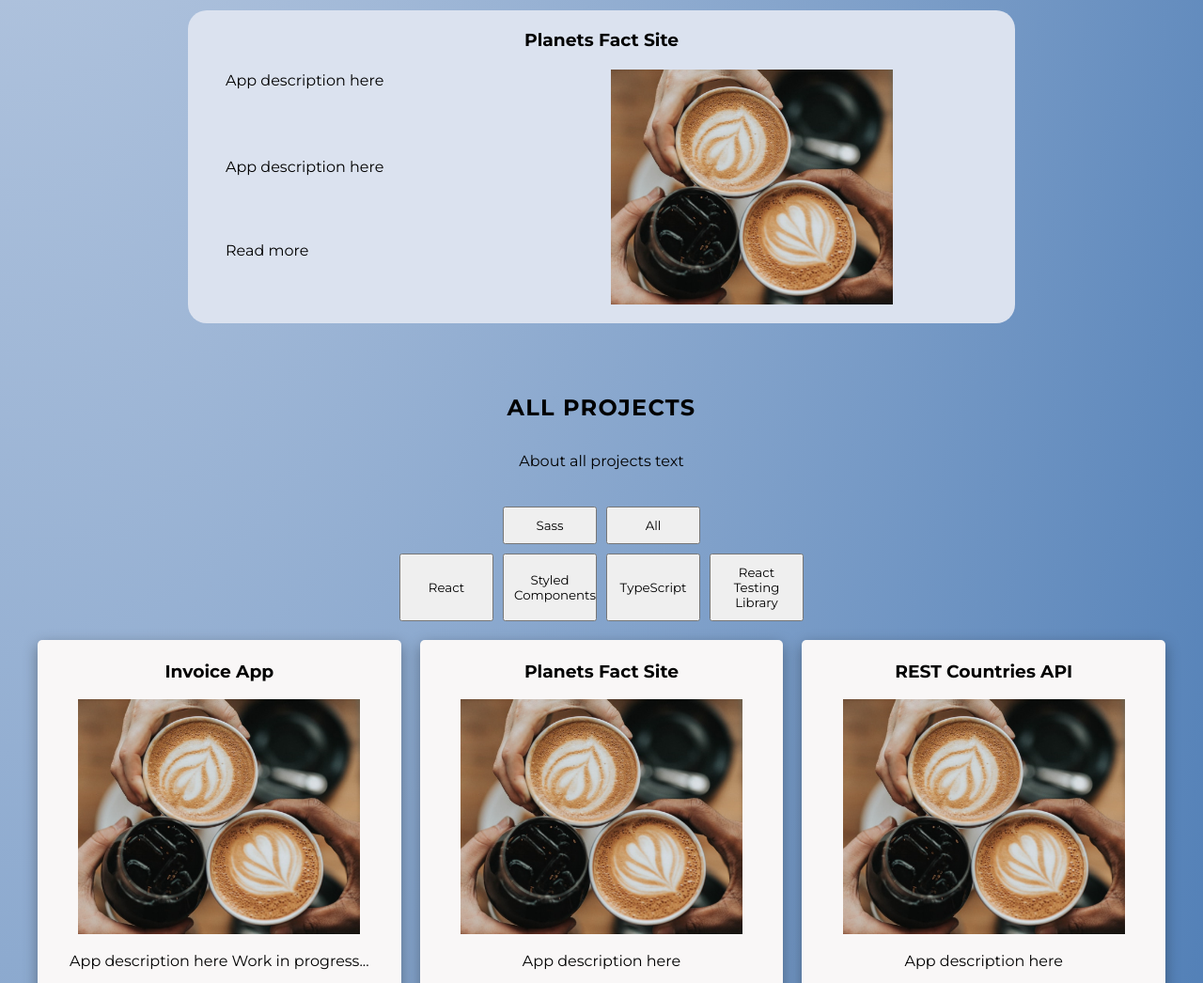
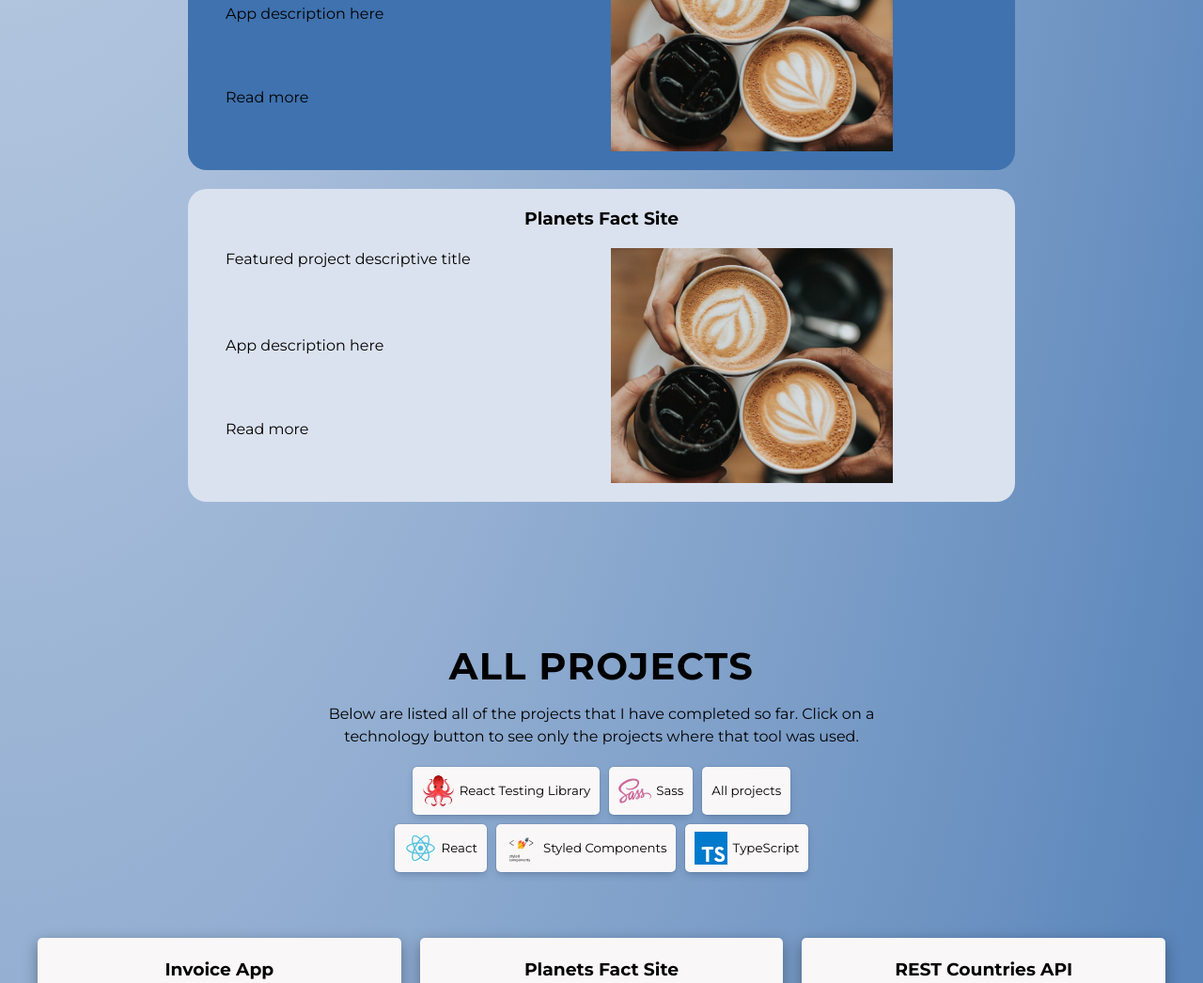
Before and after one commit to kpav33/portfolio, a Gatsby site: page / in a window 1280 px wide. Shown: the part 1477-2523 px from the top of the page at 94% size. Built offline with nearby package versions, Linux system fonts and the light colour scheme; Gatsby itself is replaced by a stand-in of ours.

Commit message:
Filter images, fix fixed header on page reload

```diff
--- a/package.json
+++ b/package.json
@@ -18,6 +18,7 @@
     "gatsby-image": "^3.11.0",
     "gatsby-plugin-anchor-links": "^1.2.1",
     "gatsby-plugin-image": "^1.14.0",
+    "gatsby-plugin-react-svg": "^3.0.1",
     "gatsby-plugin-sharp": "^3.14.0",
     "gatsby-source-filesystem": "^3.14.0",
     "gatsby-transformer-remark": "^4.11.0",
--- a/src/components/AllProjects.js
+++ b/src/components/AllProjects.js
@@ -9,6 +9,12 @@ import {
   projectLinks,
   technologyCards,
 } from "../styles/all-projects.module.css"
+
+import ReactLogo from "../images/logos/react-logo.svg"
+import StyledLogo from "../images/logos/styled-components-logo.svg"
+import SassLogo from "../images/logos/sass-logo.svg"
+import TypeScriptLogo from "../images/logos/typescript-logo.svg"
+import ReactTestingLogo from "../images/logos/react-testing-library-logo.png"
 
 export default function AllProjects() {
   const data = useStaticQuery(graphql`
@@ -49,18 +55,33 @@ export default function AllProjects() {
   return (
     <section className={allProjects} id="allProjects">
       <h2>All Projects</h2>
-      <p>About all projects text</p>
+      <p>
+        Below are listed all of the projects that I have completed so far. Click
+        on a technology button to see only the projects where that tool was
+        used.
+      </p>
       <div className={technologyFilter}>
-        <button onClick={() => setFilter("React")}>React</button>
+        <button onClick={() => setFilter("React")}>
+          <img width="35px" height="35px" src={ReactLogo} alt={"Test"} />
+          <span>React</span>
+        </button>
         <button onClick={() => setFilter("Styled Components")}>
-          Styled Components
+          <img width="35px" height="35px" src={StyledLogo} alt={"Test"} />
+          <span>Styled Components</span>
         </button>
-        <button onClick={() => setFilter("TypeScript")}>TypeScript</button>
+        <button onClick={() => setFilter("TypeScript")}>
+          <img width="35px" height="35px" src={TypeScriptLogo} alt={"Test"} />
+          <span>TypeScript</span>
+        </button>
         <button onClick={() => setFilter("React Testing Library")}>
-          React Testing Library
+          <img width="35px" height="35px" src={ReactTestingLogo} alt={"Test"} />
+          <span>React Testing Library</span>
         </button>
-        <button onClick={() => setFilter("Sass")}>Sass</button>
-        <button onClick={() => setFilter("All")}>All</button>
+        <button onClick={() => setFilter("Sass")}>
+          <img width="35px" height="35px" src={SassLogo} alt={"Test"} />
+          <span>Sass</span>
+        </button>
+        <button onClick={() => setFilter("All")}>All projects</button>
       </div>
       {/* Catche errors in case something breaks!!! */}
       <div className={projectsGrid}>
--- a/src/components/FeaturedProjects.js
+++ b/src/components/FeaturedProjects.js
@@ -82,7 +82,7 @@ export default function FeaturedProjects() {
       {nodes.map(project => (
         <div className={featuredProject} key={project.id}>
           <h3 className={name}>{project.frontmatter.title}</h3>
-          <p className={description}>{project.frontmatter.description}</p>
+          <p className={description}>Featured project descriptive title</p>
           <p className={additional}>{project.frontmatter.description}</p>
           <div className={imageStyle}>
             <GatsbyImage
--- a/src/components/Header.js
+++ b/src/components/Header.js
@@ -25,6 +25,11 @@ export default function Header() {
     setOffsetY(position)
   }
   // console.log(offsetY)
+
+  useEffect(() => {
+    const position = window.pageYOffset
+    setOffsetY(position)
+  }, [])
 
   useEffect(() => {
     window.addEventListener("scroll", handleScroll, { passive: true })
--- a/src/styles/all-projects.module.css
+++ b/src/styles/all-projects.module.css
@@ -19,6 +19,8 @@
 
 .allProjects > p {
     text-align: center;
+    width: 600px;
+    margin: 0 auto;
 }
 
 .technologyFilter {
@@ -30,10 +32,38 @@
     display: flex;
 	flex-wrap: wrap-reverse;
 	justify-content: center;
+    margin-bottom: 50px;
 }
 
 .technologyFilter > button {
     margin: 5px;
+    display: flex;
+    flex-direction: row;
+    justify-content: space-between;
+    align-items: center;
+    padding: 8px 10px;
+    background: var(--beige);
+    border: none;
+    border-radius: 5px;
+    box-shadow: rgba(9, 30, 66, 0.25) 0px 4px 8px -2px, rgba(9, 30, 66, 0.08) 0px 0px 0px 1px;
+    opacity: 1;
+    transition: opacity 0.5s ease;
+    width: auto;
+}
+
+button:hover {
+    cursor: pointer;
+    opacity: 0.8;
+}
+
+button > img {
+    /* width: 40px;
+    height: 40px; */
+}
+
+button > span {
+    /* margin-bottom: 5px; */
+    margin-left: 5px;
 }
 
 .projectsGrid {
--- a/src/styles/global.css
+++ b/src/styles/global.css
@@ -37,7 +37,11 @@ p {
 }
 
 .content > section {
-  margin-bottom: 75px;
+  margin-bottom: 150px;
+}
+
+h2 {
+  font-size: 40px;
 }
 
 /* HEADER */
```
Also changed, not shown: src/images/logos/react-logo.svg (added), src/images/logos/react-testing-library-logo.png (added), src/images/logos/sass-logo.svg (added), src/images/logos/styled-components-logo.svg (added), src/images/logos/typescript-logo.svg (added), 1 other file.
